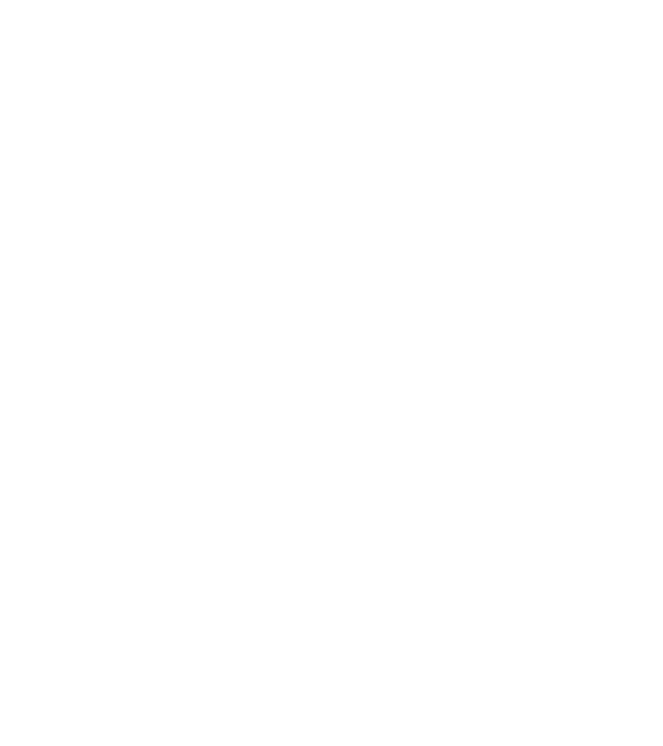
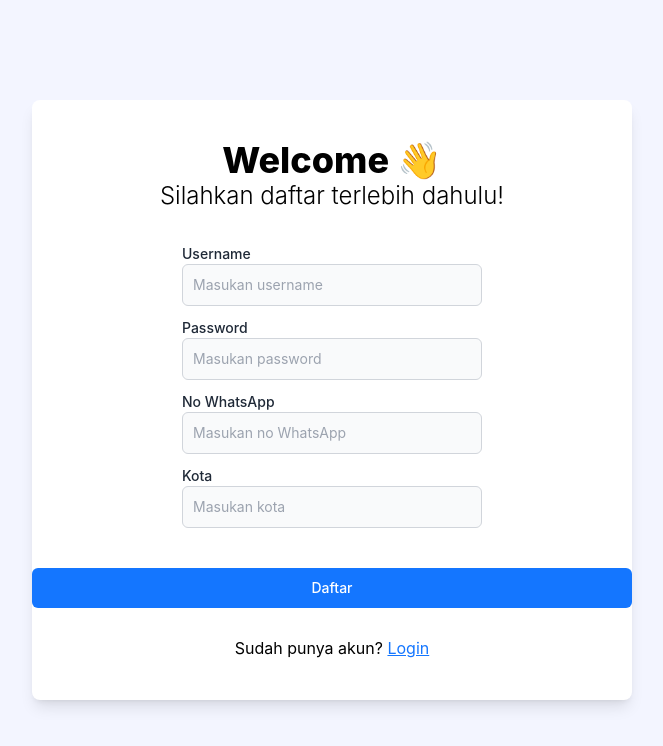
Before and after one commit to shopie14/fullstack_test, a React (Create React App) app in the folder frontend_web/: page /users/register in a window 1280 px wide. Before the commit this address had no page. Shown: the top 746 px of the page, without its empty margins (308-971 px from the left). Built offline with nearby package versions, Linux system fonts and the light colour scheme.

Commit message:
web update

```diff
--- a/frontend_web/src/App.js
+++ b/frontend_web/src/App.js
@@ -29,7 +29,7 @@ function App() {
         }
       />
       <Route path="/users/login" element={<Form isLoginPage={true} />} />
-      <Route path="/users/daftar" element={<Form isLoginPage={false} />} />
+      <Route path="/users/register" element={<Form isLoginPage={false} />} />
     </Routes>
   );
 }
--- a/frontend_web/src/modules/Form/index.js
+++ b/frontend_web/src/modules/Form/index.js
@@ -30,17 +30,19 @@ const Form = ({ isLoginPage = true }) => {
     console.log("data => ", data);
 
     try {
-      const res = await fetch(
-        `https://localhost:8000/api/${isLoginPage ? "login" : "register"}`,
-        {
-          method: "POST",
-          headers: {
-            "Content-Type": "application/json",
-             "Authorization": `Bearer ${token}`
-          },
-          body: JSON.stringify(data),
-        }
-      );
+      const apiUrl = `${process.env.REACT_APP_API_URL}/${
+        isLoginPage ? "login" : "register"
+      }`;
+      console.log("API URL: ", apiUrl);
+
+      const res = await fetch(apiUrl, {
+        method: "POST",
+        headers: {
+          "Content-Type": "application/json",
+          Authorization: `Bearer ${token}`,
+        },
+        body: JSON.stringify(data),
+      });
 
       if (!res.ok) {
         const errorData = await res.json();
@@ -48,7 +50,6 @@ const Form = ({ isLoginPage = true }) => {
       }
       const resData = await res.json();
       console.log("resData => ", resData);
-
     } catch (error) {
       console.error("Fetch error: ", error);
     }
@@ -112,7 +113,7 @@ const Form = ({ isLoginPage = true }) => {
           )}
           <Button
             label={isLoginPage ? "Login" : "Daftar"}
-            className="mb-3 w-[50%] mt-7"
+            className="mb-3 w-[295px] mt-7"
             type="submit"
           />
         </form>
```
Also changed, not shown: 1 other file (tests, documents, lock files or other folders).
